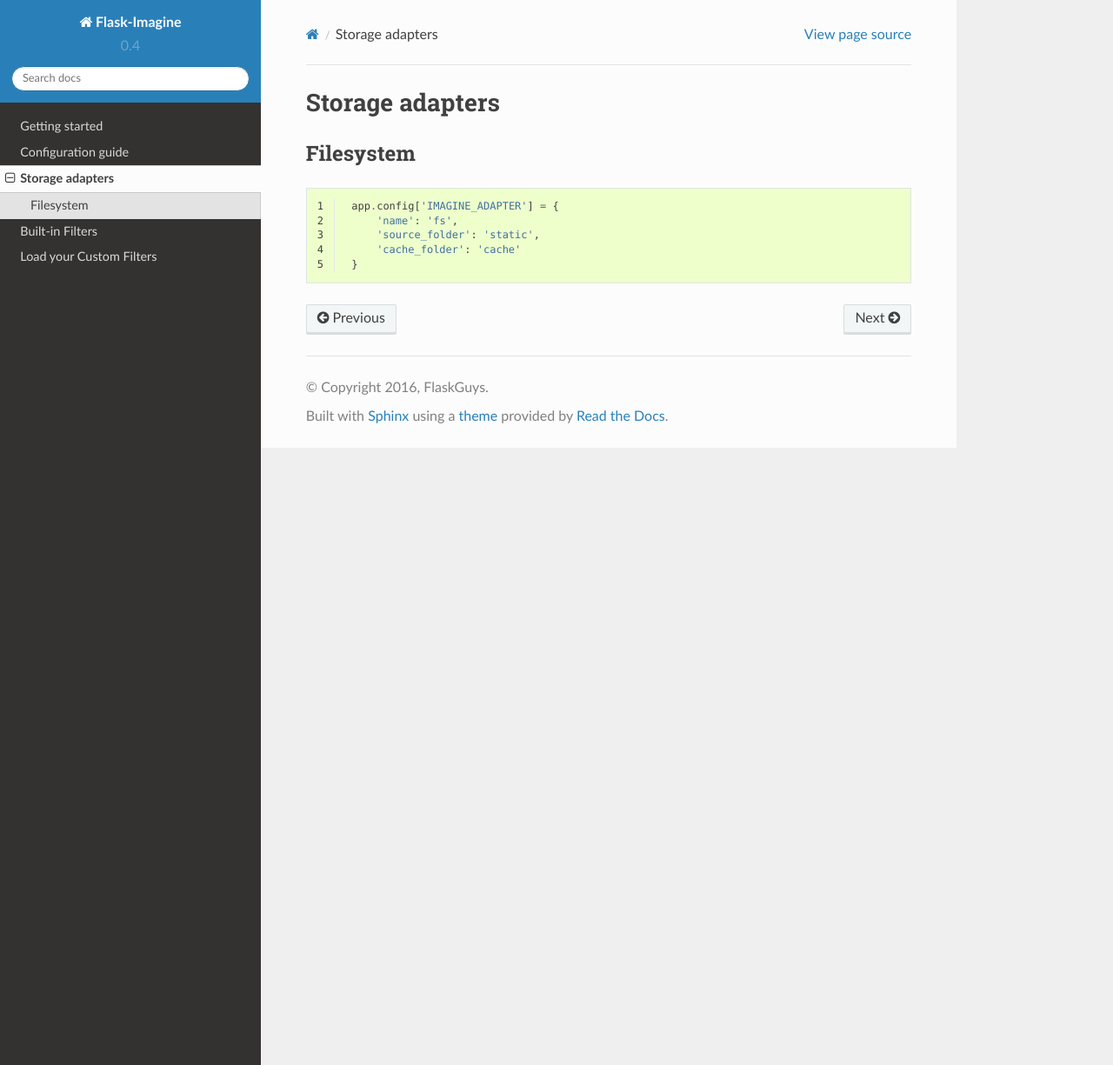
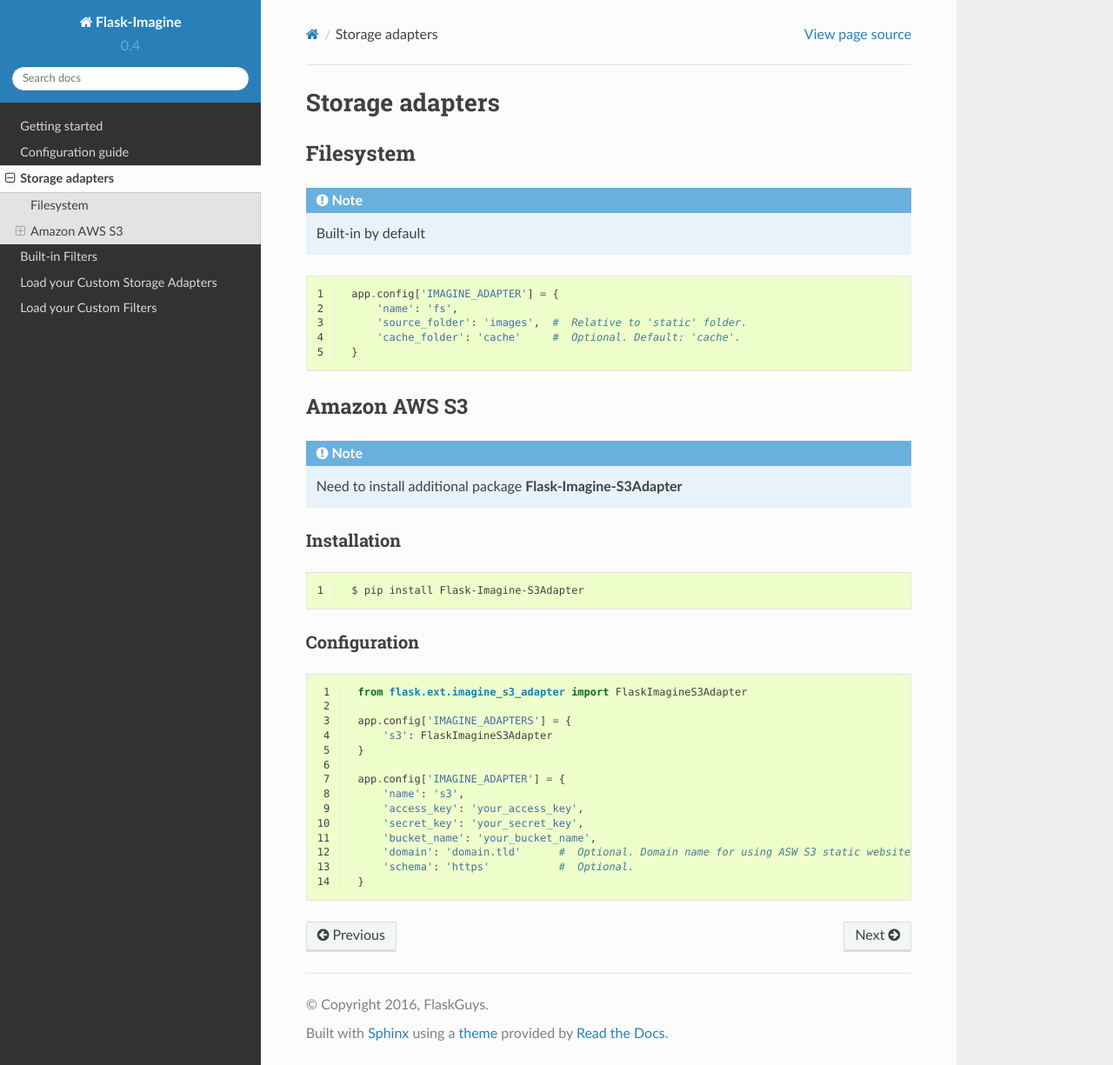
Before and after one commit to Python3pkg/Flask-Imagine, a Sphinx documentation site: the page built from docs/adapters.rst, in a window 1280 px wide and 1225 px high. Shown: the whole window at 87% size. Built offline with Sphinx 7.4.7 and the Read the Docs theme 2.0.0, drawn with Linux system fonts in a browser that asks for light colours.

Commit message:
S3 Adapter documentation. Update docstrings

```diff
--- a/docs/adapters.rst
+++ b/docs/adapters.rst
@@ -4,11 +4,47 @@
 Filesystem
 ----------
 
+.. note:: Built-in by default
+
 .. code-block:: python
    :linenos:
 
     app.config['IMAGINE_ADAPTER'] = {
         'name': 'fs',
-        'source_folder': 'static',
-        'cache_folder': 'cache'
+        'source_folder': 'images',  #  Relative to 'static' folder.
+        'cache_folder': 'cache'     #  Optional. Default: 'cache'.
     }
+
+Amazon AWS S3
+-------------
+
+.. note:: Need to install additional package **Flask-Imagine-S3Adapter**
+
+Installation
+""""""""""""
+
+.. code-block:: shell
+   :linenos:
+
+    $ pip install Flask-Imagine-S3Adapter
+
+Configuration
+"""""""""""""
+
+.. code-block:: python
+   :linenos:
+
+    from flask.ext.imagine_s3_adapter import FlaskImagineS3Adapter
+
+    app.config['IMAGINE_ADAPTERS'] = {
+        's3': FlaskImagineS3Adapter
+    }
+
+    app.config['IMAGINE_ADAPTER'] = {
+        'name': 's3',
+        'access_key': 'your_access_key',
+        'secret_key': 'your_secret_key',
+        'bucket_name': 'your_bucket_name',
+        'domain': 'domain.tld'      #  Optional. Domain name for using ASW S3 static website hosting.
+        'schema': 'https'           #  Optional.
+    }
--- a/docs/custom_filters.rst
+++ b/docs/custom_filters.rst
@@ -11,7 +11,7 @@
     class MyCustomFilter(ImagineFilterInterface):
         configuration_parameter = None
 
-        def __init__(self, configuration_parameter):
+        def __init__(self, configuration_parameter, **kwargs):
             self.configuration_parameter = configuration_parameter
 
         def apply(self, resource):
--- a/docs/index.rst
+++ b/docs/index.rst
@@ -14,7 +14,7 @@
    :target: https://github.com/kronas
 .. image:: https://img.shields.io/badge/license-MIT-blue.svg
    :target: https://raw.githubusercontent.com/kronas/Flask-Imagine/master/LICENSE
-.. image:: https://img.shields.io/badge/pypi-0.3.1-red.svg
+.. image:: https://img.shields.io/badge/pypi-0.4-red.svg
    :target: https://pypi.python.org/pypi/Flask-Imagine
 .. image:: https://travis-ci.org/FlaskGuys/Flask-Imagine.svg?branch=master
    :target: https://travis-ci.org/FlaskGuys/Flask-Imagine
@@ -33,10 +33,11 @@
 *****************
 
 .. toctree::
-   :maxdepth: 3
+   :maxdepth: 2
 
    getting_started
    configuration
    adapters
    filters
+   custom_adapters
    custom_filters
```
Also changed, not shown: docs/custom_adapters.rst (added, +49 -0 lines), 2 other files.
